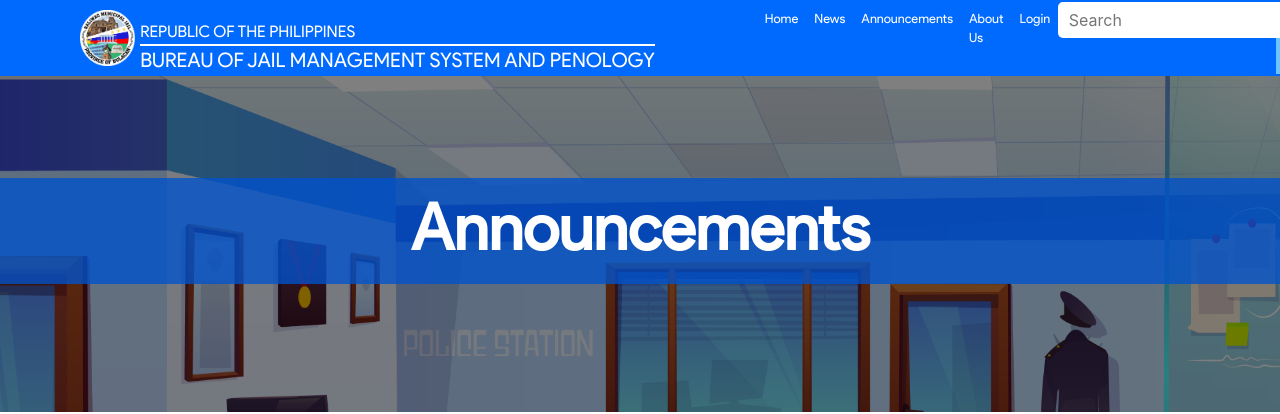
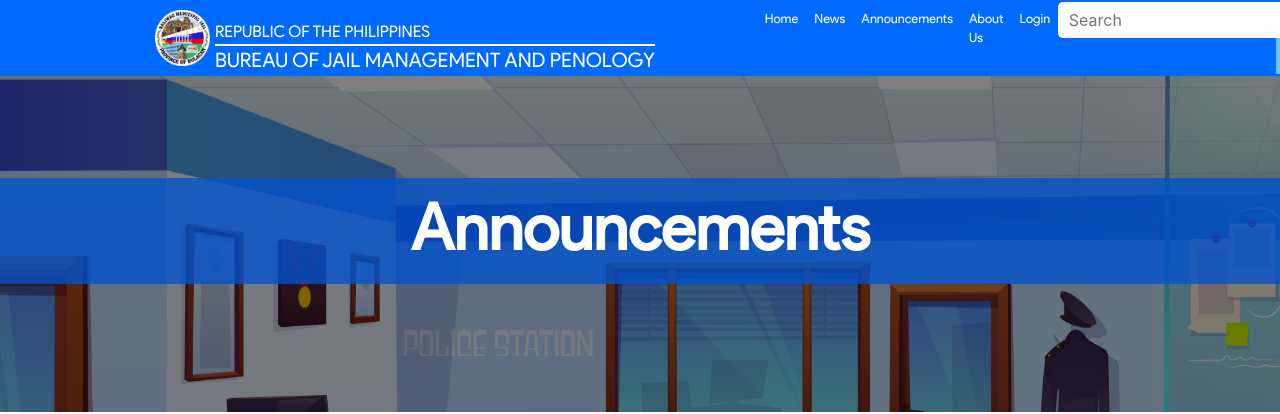
Before and after one commit to BJMP-2021/bjmpbaliwagmj, a plain HTML site: page Announcement.html in a window 1280 px wide. Shown: the top 414 px of the page. Drawn offline with nearby package versions, Linux system fonts and the light colour scheme.

Commit message:
Update Announcement.html

```diff
--- a/Announcement.html
+++ b/Announcement.html
@@ -36,7 +36,7 @@
                     <p class="Logo_Text">REPUBLIC OF THE PHILIPPINES</p>
                     <hr class="hrline" />
                     <p class="Logo_Text2">
-                        BUREAU OF JAIL MANAGEMENT SYSTEM AND PENOLOGY
+                        BUREAU OF JAIL MANAGEMENT AND PENOLOGY
                     </p>
                 </div>
 
```
